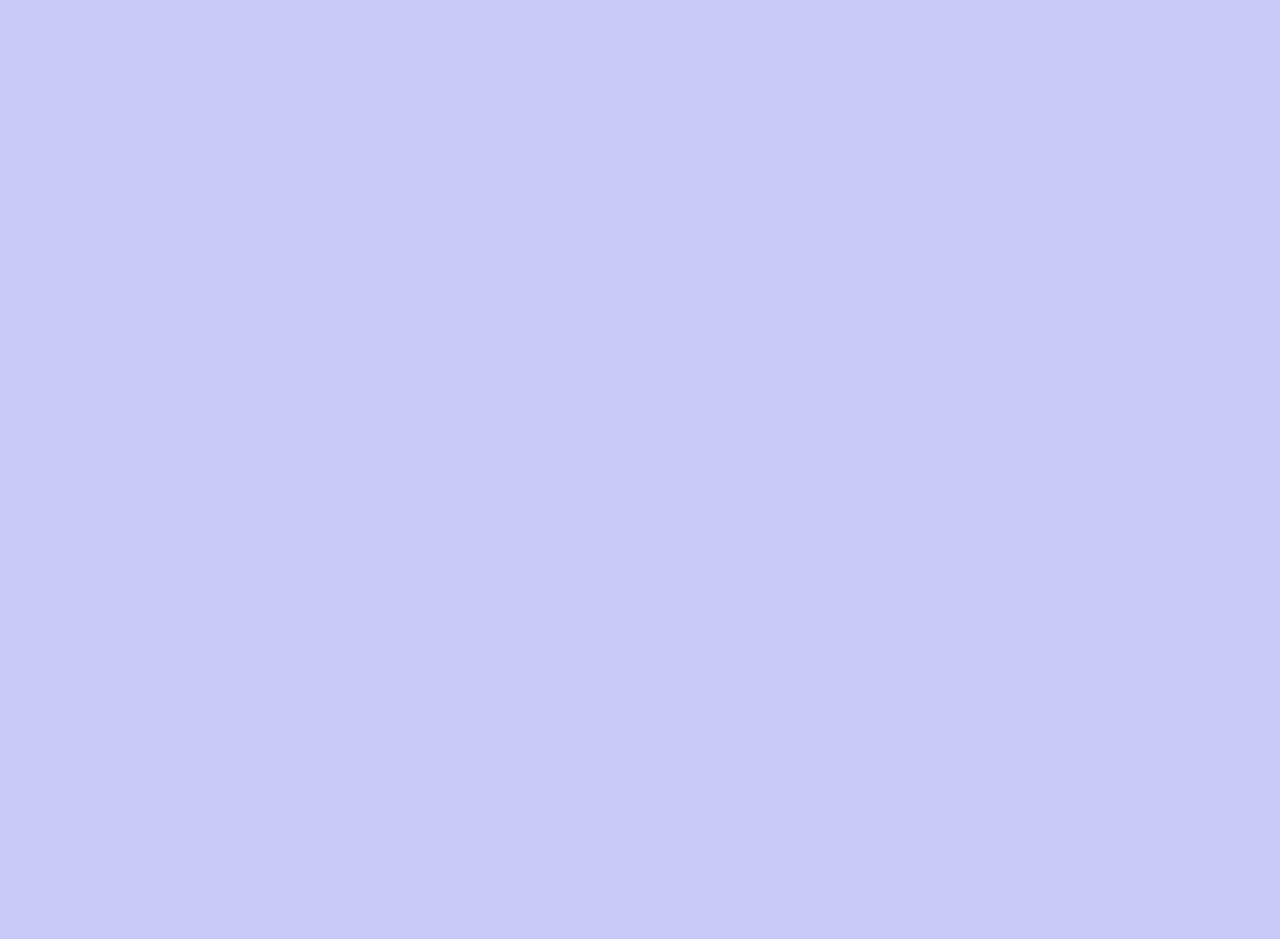
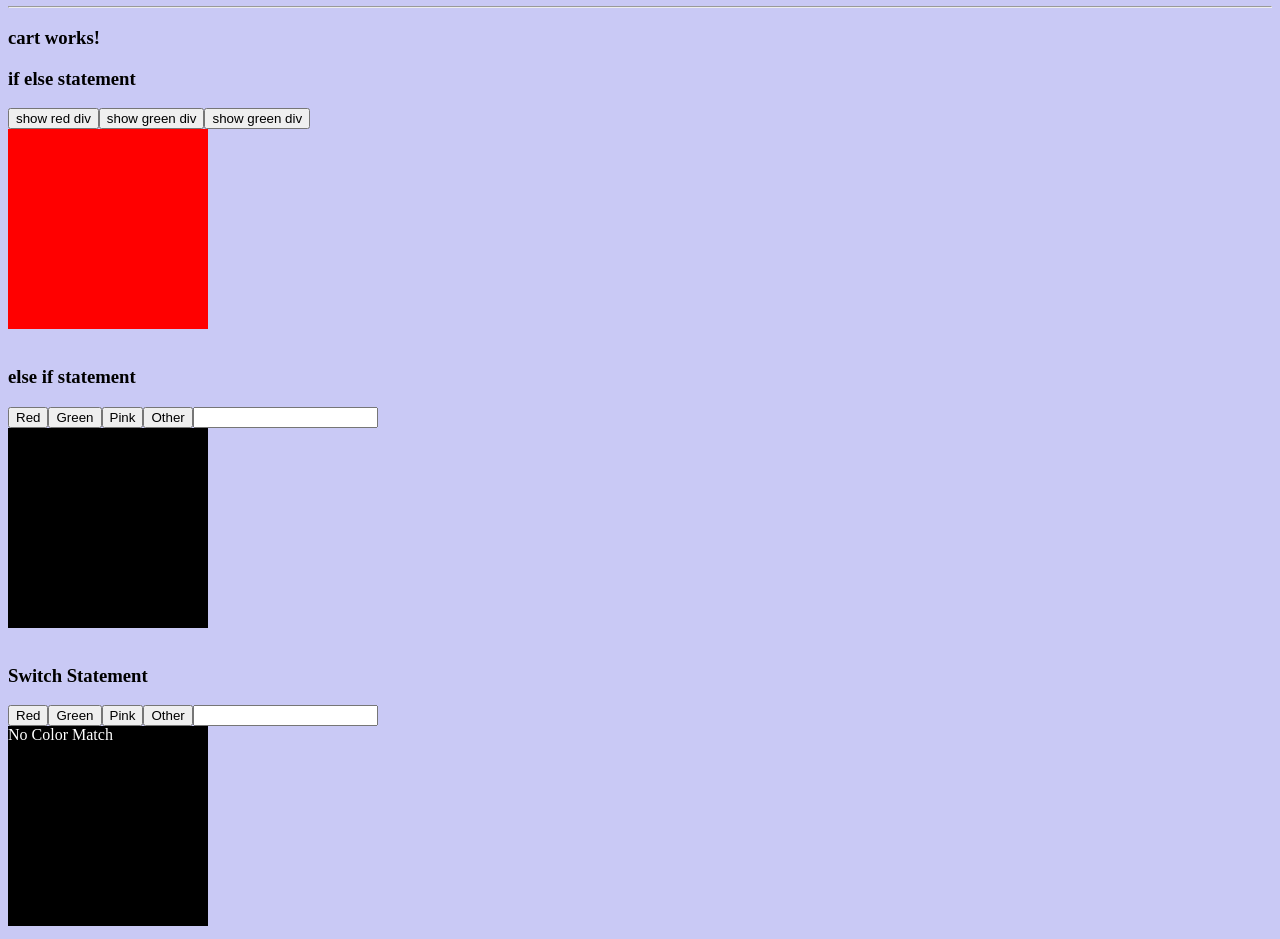
Before and after one commit to AmolShinde76/angular-tut, an Angular app: page / in a window 1280 px wide. Shown: the part 953-1892 px from the top of the page. Before the commit the page ends 959 px from the top, so only its background shows below. Built offline with nearby package versions, Linux system fonts and the light colour scheme.

Commit message:
Control Flow Statements @if, @else, @switch, @case, @for, track

```diff
--- a/src/app/app.component.html
+++ b/src/app/app.component.html
@@ -11,3 +11,4 @@
 <app-event></app-event>
 <app-input-get-set></app-input-get-set>
 <app-profile></app-profile>
+<app-cart></app-cart>
--- a/src/app/app.component.ts
+++ b/src/app/app.component.ts
@@ -4,10 +4,11 @@ import { LoginComponent } from './login/login.component';
 import { EventComponent } from './event/event.component';
 import {InputGetSetComponent} from './input-get-set/input-get-set.component'
 import { ProfileComponent } from './profile/profile.component';
+import { CartComponent } from './cart/cart.component';
 
 @Component({
   selector: 'app-root',
-  imports: [LoginComponent, EventComponent,InputGetSetComponent, ProfileComponent],
+  imports: [LoginComponent, EventComponent,InputGetSetComponent, ProfileComponent, CartComponent],
   templateUrl: './app.component.html',
   styleUrl: './app.component.css'
 })
--- /dev/null
+++ b/src/app/cart/cart.component.css
@@ -0,0 +1,23 @@
+.toggle-div{
+    min-height: 200px;
+    max-height: 200px;
+    min-width: 200px;
+    max-width: 200px;
+}
+#redDiv{
+
+  background-color: red;
+}
+
+#greenDiv{
+  background-color: rgb(0, 84, 27);
+}
+
+#pinkDiv{
+    background-color: pink;
+}
+
+#blackDiv{
+    background-color: black;
+    color: white;
+}
--- /dev/null
+++ b/src/app/cart/cart.component.html
@@ -0,0 +1,90 @@
+<hr/>
+<h3>cart works!</h3>
+<h3>if else statement</h3>
+<button (click)="show()">show red div</button>
+<button (click)="hide()">show green div </button>
+<button (click)="toggleDiv()">{{displayDiv ? 'show green div': 'show red div' }}</button>
+@if(displayDiv){
+    <div id="redDiv" class="toggle-div">
+
+    </div>
+}
+@else{
+     <div id="greenDiv" class="toggle-div">
+
+    </div>
+}
+
+<br>
+<h3>else if statement</h3>
+<button (click)="showDivWithColor(1)">Red</button>
+<button (click)="showDivWithColor(2)">Green</button>
+<button (click)="showDivWithColor(3)">Pink</button>
+<button (click)="showDivWithColor(4)">Other</button>
+<input type="text" (input)="handleInput($event)" />
+@if(divColorNumber == 1){
+    <div id="redDiv" class="toggle-div">
+
+    </div>
+}
+@else if(divColorNumber == 2){
+     <div id="greenDiv" class="toggle-div">
+
+    </div>
+}@else if(divColorNumber == 3){
+     <div id="pinkDiv" class="toggle-div">
+
+    </div>
+}@else{
+    <div id="blackDiv" class="toggle-div">
+
+    </div>
+}
+
+<br/>
+<h3> Switch Statement</h3>
+<button (click)="showStDivWithColor('red')">Red</button>
+<button (click)="showStDivWithColor('green')">Green</button>
+<button (click)="showStDivWithColor('pink')">Pink</button>
+<button (click)="showStDivWithColor('black')">Other</button>
+<input type="text" (input)="handleStInput($event)" />
+
+@switch(color){
+
+    @case('red'){
+        <div id="redDiv" class="toggle-div">
+
+        </div>
+    }
+    @case('green'){
+        <div id="greenDiv" class="toggle-div">
+
+        </div>
+    }
+    @case('pink'){
+        <div id="pinkDiv" class="toggle-div">
+
+        </div>
+    }
+    @default{
+        <div id="blackDiv" class="toggle-div">
+                No Color Match
+        </div>
+    }
+
+}
+
+
+
+
+<br/>
+<h1>Loops </h1>
+<h2>user List</h2>
+@for(user of users; track user){
+    <h5>{{user}}</h5>
+}
+
+<h2>Student List</h2>
+@for(student of students; track student){
+    <h3>{{student.id}} | {{student.name}} | {{student.class}} <button (click)="getName(student.name)">Get Name</button></h3>
+}
--- /dev/null
+++ b/src/app/cart/cart.component.ts
@@ -0,0 +1,67 @@
+import { Component } from '@angular/core';
+
+@Component({
+  selector: 'app-cart',
+  imports: [],
+  templateUrl: './cart.component.html',
+  styleUrl: './cart.component.css'
+})
+export class CartComponent {
+  displayDiv:boolean = true;
+
+  hide(){
+    this.displayDiv = false;
+  }
+  show(){
+    this.displayDiv = true;
+  }
+  toggleDiv(){
+    this.displayDiv = !this.displayDiv;
+  }
+
+  // else if statement
+  divColorNumber:number = 0;
+  showDivWithColor(num:number){
+    this.divColorNumber = num;
+  }
+  handleInput(event:Event){
+    this.divColorNumber = Number((event.target as HTMLInputElement).value);
+  }
+
+
+  // switch statement
+  color:string = 'black';
+  showStDivWithColor(color:string){
+    this.color = color;
+  }
+  handleStInput(event:Event){
+    this.color = (event.target as HTMLInputElement).value;
+  }
+
+
+
+  // loops
+  users = ['Amol', 'Sham', 'Ram', 'Satish'];
+  students =[{
+   id:0,
+   name:"Marry",
+   class:10
+  },
+  {
+   id:1,
+   name:"John",
+   class:12
+  },
+  {
+   id:2,
+   name:"Tom",
+   class:7
+  }
+
+]
+
+getName(name:string){
+  alert(`student name is ${name}`);
+}
+
+}
```
Also changed, not shown: 1 other file (tests, documents, lock files or other folders).
